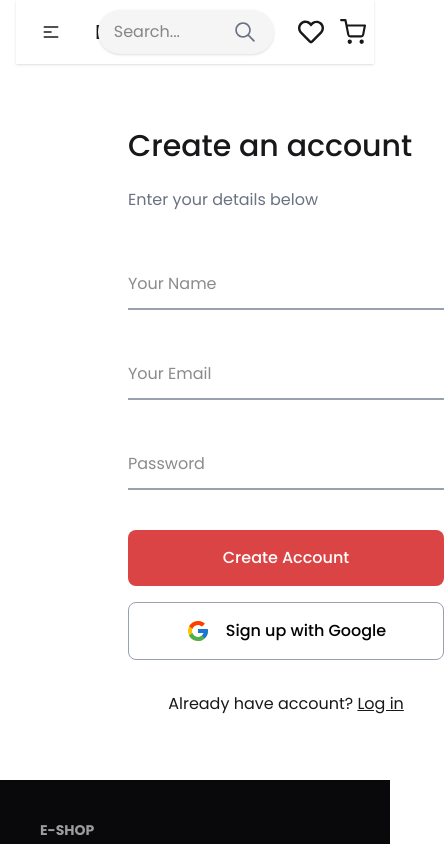
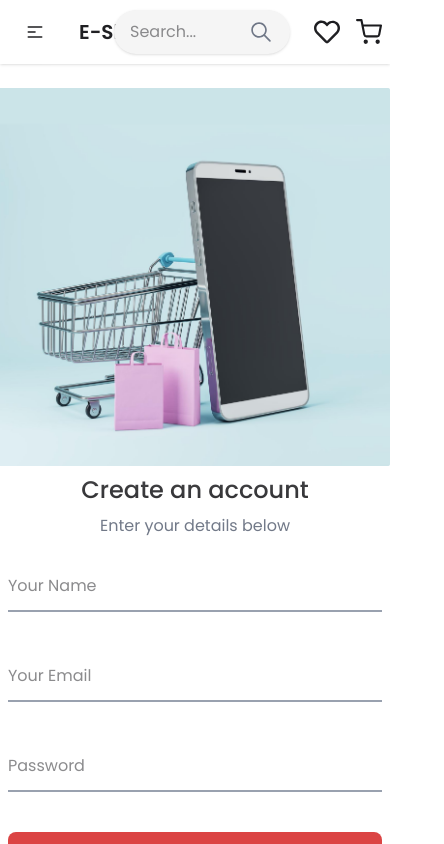
Before and after one commit to rifat-hasan121/e-Shop, a Next.js app: page /SignUp in a window 390 px wide. Shown: the top 844 px of the page, 444 px wide, since content can reach past the window. Built offline with nearby package versions, Linux system fonts and the light colour scheme.

Commit message:
make SignUp page responsive and fix layout bugs

```diff
--- a/src/app/SignUp/components/SignUpForm.tsx
+++ b/src/app/SignUp/components/SignUpForm.tsx
@@ -6,25 +6,25 @@ import { FcGoogle } from "react-icons/fc";
 export default function SignUpForm() {
 
   return (
-    <div className="mt-12">
+    <div className="mt-6 md:mt-12">
       <form  className="flex flex-col w-full">
         <input
           type="text"
           name="name"
           placeholder="Your Name"
-          className="border-b-2 border-gray-400 py-3"
+          className="border-b-2 border-gray-400 focus:outline-none focus:border-[#DB4444] py-3"
         />
         <input
           type="email"
           name="email"
           placeholder="Your Email"
-          className="mt-10 border-b-2 border-gray-400 py-3"
+          className="mt-10 border-b-2 border-gray-400 focus:outline-none focus:border-[#DB4444] py-3"
         />
         <input
           type="password"
           name="password"
           placeholder="Password"
-          className="mt-10 border-b-2 border-gray-400 py-3"
+          className="mt-10 border-b-2 border-gray-400 focus:outline-none focus:border-[#DB4444] py-3"
         />
         <button
           type="submit"
@@ -36,15 +36,15 @@ export default function SignUpForm() {
 
       <div className="mt-4">
         <button className="cursor-pointer w-full border border-gray-400 py-4 text-black font-medium rounded-lg   transition-colors">
-          <span className="flex items-center justify-center gap-4">
+          <span className="flex items-center justify-center gap-4 text-nowrap">
             <FcGoogle size={24} /> Sign up with Google
           </span>
         </button>
 
-        <p className="text-center mt-8">
+        <p className="text-center mt-3 md:mt-8 ">
           Already have account?{" "}
-          <Link href={"/Login"} className="link">
-            Log in
+          <Link href={"/SignIn"} className="link">
+           Sign in
           </Link>
         </p>
       </div>
--- a/src/app/SignUp/page.tsx
+++ b/src/app/SignUp/page.tsx
@@ -4,8 +4,8 @@ import SignUpForm from "./components/SignUpForm";
 
 export default function SignUp() {
   return (
-    <div className="my-16">
-      <div className="flex items-center gap-32">
+    <div className="my-6 md:my-16">
+      <div className="md:flex items-center gap-2 md:gap-20 lg:gap-32">
         <div className="">
           <Image
             src="/image/Side Image.png"
@@ -18,9 +18,9 @@ export default function SignUp() {
             }}
           />
         </div>
-        <div className="w-96">
-          <h1 className="font-medium text-3xl">Create an account</h1>
-          <p className="text-gray-500 mt-6">Enter your details below</p>
+        <div className=" md:w-96 p-2 md:p-0 md:mr-10">
+          <h1 className="font-medium text-2xl md:text-3xl text-center md:text-left">Create an account</h1>
+          <p className="text-gray-500  mt-2 md:mt-6 text-center md:text-left">Enter your details below</p>
           <SignUpForm />
         </div>
       </div>
--- a/src/app/layout.js
+++ b/src/app/layout.js
@@ -25,14 +25,12 @@ export default function RootLayout({ children }) {
         className={`${geistSans.variable} ${geistMono.variable} antialiased`}
       >
         <div className="min-h-screen flex flex-col">
-          <header className="w-11/12 mx-auto">
+          <header className="w-full">
             <Navbar />
           </header>
 
           <main className="flex-1 w-full max-w-screen-2xl mx-auto">
-            <div className="">
-              <div className="">{children}</div>
-            </div>
+            <div>{children}</div>
           </main>
 
           <footer>
```
